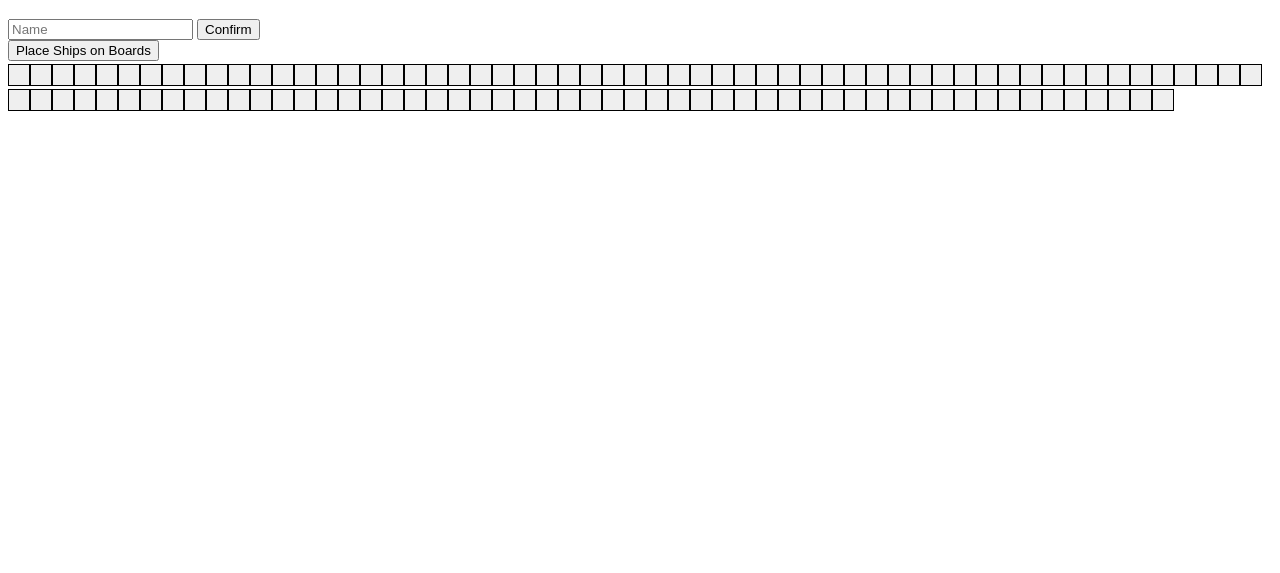
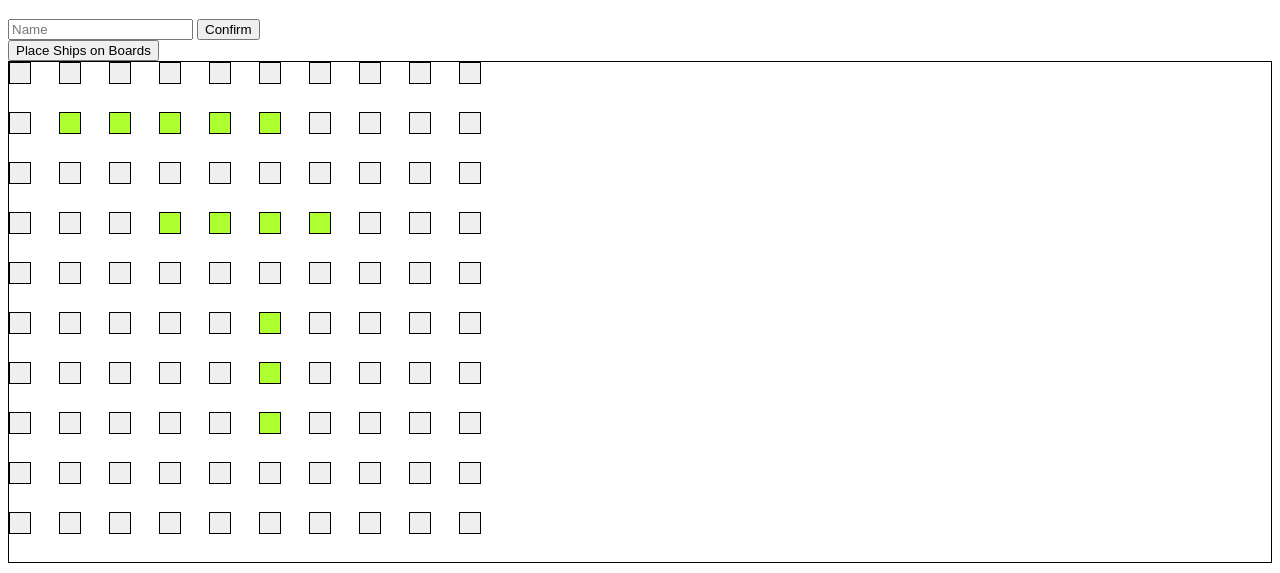
Before and after one commit to ImmaCheetah/battleship, a website built with webpack: page src/index.html in a window 1280 px wide. Shown: the part 61-634 px from the top of the page. Built offline with nearby package versions, Linux system fonts and the light colour scheme.

Commit message:
feat: add coordinates as attribute

```diff
--- a/src/index.html
+++ b/src/index.html
@@ -20,12 +20,12 @@
         <button class="populate-boards">Place Ships on Boards</button>
       </div>
       <div class="boards-container">
-        <div class="human-board">
+      </div>
+      <div class="human-board">
 
-        </div>
-        <div class="computer-board">
+      </div>
+      <div class="computer-board">
 
-        </div>
       </div>
     </div>
   </body>
--- a/src/modules/dom.js
+++ b/src/modules/dom.js
@@ -34,7 +34,8 @@ export default function domTest() {
         console.log(computer.playerBoard.board);
     }
 
-    populateBoardsBtn.addEventListener('click', populatePlayerBoards);
+    // populateBoardsBtn.addEventListener('click', populatePlayerBoards);
+    populatePlayerBoards();
     renderBoard(human);
 
     confirmBtn.addEventListener('click', (e) => {
@@ -44,19 +45,21 @@ export default function domTest() {
 
     // generate the human and computer board using the objects
     function renderBoard(object) {
-        const boardDiv = document.querySelector('.boards-container');
+    const boardDiv = document.querySelector('.boards-container');
 
-        const board = object.playerBoard.board;
-
-        board.forEach((element) => {
+    const board = object.playerBoard.board;
+    console.log('player board length', board.length)
+    board.forEach((element, indexY) => {
+        element.forEach((item, indexX) => {
             const gridCell = document.createElement('button');
             gridCell.classList.add('grid-cell');
+            gridCell.setAttribute('data-coords', [indexY, indexX])
             boardDiv.appendChild(gridCell)
-            element.forEach((item) => {
-                const gridCell = document.createElement('button');
-            gridCell.classList.add('grid-cell');
-            boardDiv.appendChild(gridCell)
-            })
+            if (item.ship != null) {
+                gridCell.classList.add('ship');
+            }
+
         })
-    }
+    })
 }
+}
--- a/src/style.css
+++ b/src/style.css
@@ -9,3 +9,14 @@
   appearance: none;
   border: solid 1px black;
 }
+
+.boards-container {
+  display: grid;
+  grid-template-columns: repeat(10, 50px);
+  grid-template-rows: repeat(10, 50px);
+  border: 1px solid black;
+}
+
+.ship {
+  background-color: greenyellow;
+}
```
